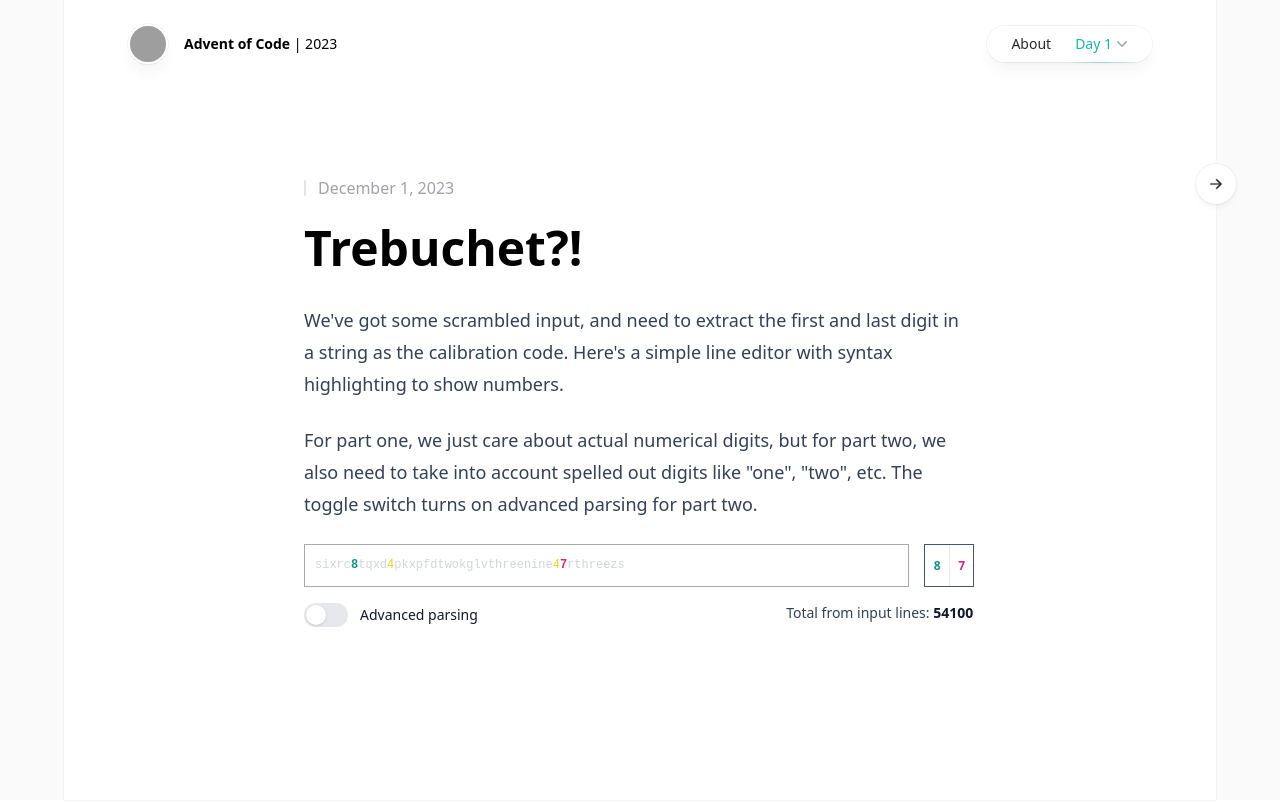
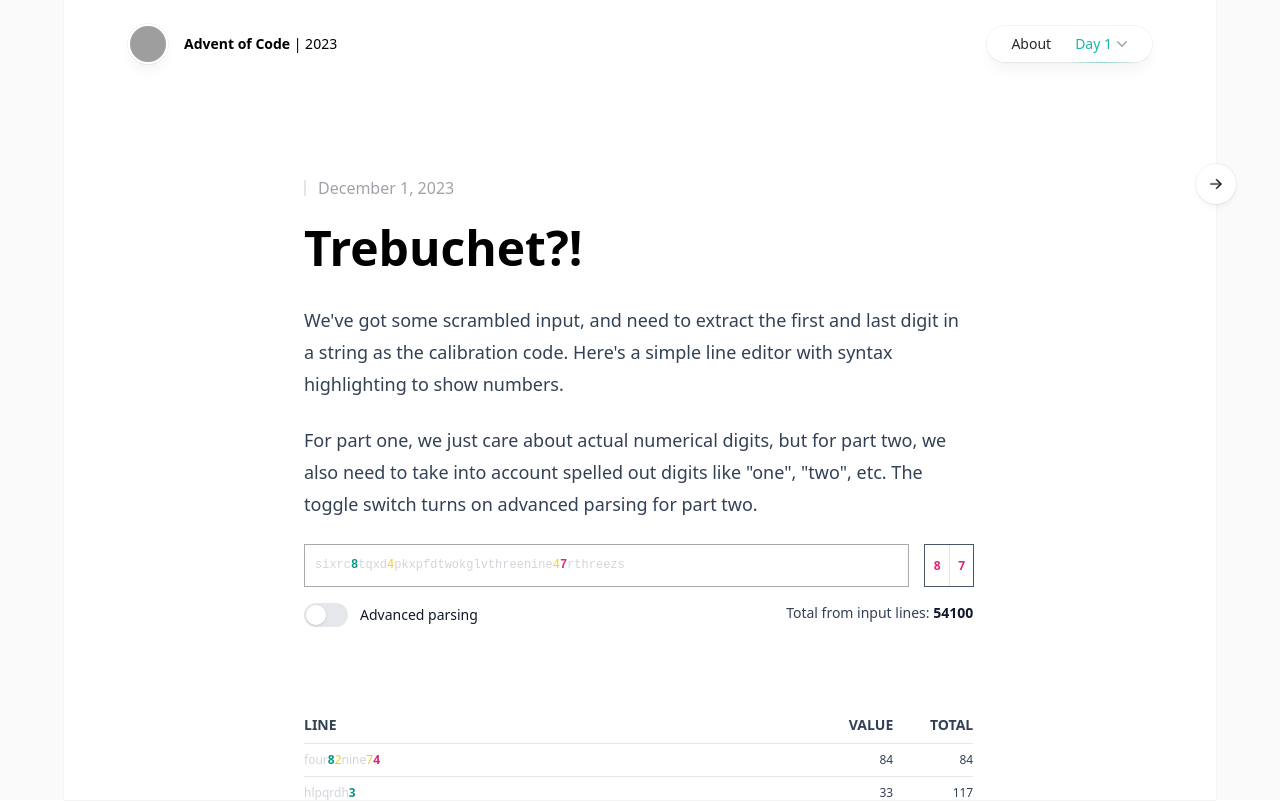
Before and after one commit to jasford/advent-of-code-2023, a React (Vite) app: page /day/1 in a window 1280 px wide. Shown: the top 802 px of the page. Built offline with nearby package versions, Linux system fonts and the light colour scheme; grey boxes are pictures that could not be loaded.

Commit message:
Add table to day 1.

```diff
--- a/src/puzzles/day1/CalibrationCode.tsx
+++ /dev/null
@@ -1,11 +0,0 @@
-const CalibrationCode = ({ code }: { code: string }): JSX.Element => (
-  <div className="grid grid-cols-2 divide-x outline outline-1 outline-slate-600 my-px w-12 text-xs font-bold flex ">
-    {[0, 1].map((i) => (
-      <div key={i} className={`flex items-center justify-center ${i === 0 ? 'text-teal-600' : 'text-pink-600'}`}>
-        {code[i] ?? ''}
-      </div>
-    ))}
-  </div>
-);
-
-export default CalibrationCode;
--- a/src/puzzles/day1/Day1.tsx
+++ b/src/puzzles/day1/Day1.tsx
@@ -1,7 +1,11 @@
+import { useState } from 'react';
 import DayPage from '../../components/DayPage';
 import LineEditor from './LineEditor';
+import Sheet from './Sheet';
 
 const Day1 = (): JSX.Element => {
+  const [advanced, setAdvanced] = useState(false);
+
   return (
     <DayPage day={1}>
       <p>
@@ -14,7 +18,8 @@
         two, we also need to take into account spelled out digits like "one",
         "two", etc. The toggle switch turns on advanced parsing for part two.
       </p>
-      <LineEditor />
+      <LineEditor advanced={advanced} setAdvanced={setAdvanced} />
+      <Sheet advanced={advanced} />
     </DayPage>
   );
 };
--- a/src/puzzles/day1/LineEditor.tsx
+++ b/src/puzzles/day1/LineEditor.tsx
@@ -1,49 +1,14 @@
 import React, { useState } from 'react';
 import Editor from 'react-simple-code-editor';
 import Toggle from '../../components/Toggle';
-import CalibrationCode from './CalibrationCode';
-import { getNum, getFirstNum, answers } from './calculations';
+import { getFirstNum, answers } from './calculations';
+import lineHighlighter from './lineHighlighter';
 
-const lineHighlighter = ({ advanced, firstIndex, lastIndex }: {
+const LineEditor = ({ advanced, setAdvanced }: {
   advanced: boolean
-  firstIndex: number
-  lastIndex: number
-}) => {
-  // eslint-disable-next-line react/display-name
-  return (line: string): JSX.Element => {
-    if (line.length === 0) return <> </>;
-    const spans: Array<{ key: string, el: JSX.Element }> = [];
-    let cursor = 0;
-    while (cursor < line.length) {
-      const num = getNum(line.slice(cursor), advanced);
-      if (num === null) {
-        spans.push({ key: `${cursor}`, el: <span className="text-gray-300">{line[cursor]}</span> });
-      } else {
-        const color = cursor === firstIndex
-          ? 'text-teal-600 font-bold'
-          : cursor === lastIndex
-            ? 'text-pink-600 font-bold'
-            : 'text-yellow-400';
-        const el = (num === null)
-          ? <span className="text-gray-300">{line[cursor]}</span>
-          : <span className={color}>{num[1]}</span>;
-        spans.push({ key: `${cursor}`, el });
-      }
-      cursor += (num === null) ? 1 : num[1].length;
-    }
-    return (
-      <>
-        {spans.map(({ el, key }) => (
-          <React.Fragment key={key}>{el}</React.Fragment>
-        ))}
-      </>
-    );
-  };
-};
-
-const LineEditor = (): JSX.Element => {
+  setAdvanced: React.Dispatch<React.SetStateAction<boolean>>
+}): JSX.Element => {
   const [line, setLine] = useState('sixrc8tqxd4pkxpfdtwokglvthreenine47rthreezs');
-  const [advanced, setAdvanced] = useState(false);
   const firstNum = getFirstNum(advanced)(line);
   const lastNum = getFirstNum(advanced)(line, true);
   return (
@@ -66,7 +31,13 @@
             }}
           />
         </div>
-        <CalibrationCode code={`${firstNum[0]}${lastNum[0]}`} />
+        <div className="grid grid-cols-2 divide-x outline outline-1 outline-slate-600 my-px w-12 text-xs font-bold flex ">
+          {[firstNum, lastNum].map(([i]) => (
+            <div key={i} className={`flex items-center justify-center ${i === 0 ? 'text-teal-600' : 'text-pink-600'}`}>
+              {i ?? ''}
+            </div>
+          ))}
+        </div>
       </div>
       <div className="flex">
         <div className="mt-4">
--- /dev/null
+++ b/src/puzzles/day1/Sheet.tsx
@@ -0,0 +1,45 @@
+import { getFirstNum, inputData } from './calculations';
+import lineHighlighter from './lineHighlighter';
+
+const createCumulativeSummer = (sum: number) => (value: number) => {
+  sum += value;
+  return sum;
+};
+
+const Sheet = ({ advanced }: { advanced: boolean }): JSX.Element => {
+  const cumulativeSum = createCumulativeSummer(0);
+  const list = inputData.map((line, i) => {
+    const firstNum = getFirstNum(advanced)(line);
+    const lastNum = getFirstNum(advanced)(line, true);
+    const value = firstNum[0] * 10 + lastNum[0];
+    const highlighted = lineHighlighter({
+      firstIndex: firstNum[1] ?? 0,
+      lastIndex: lastNum[1] ?? 0,
+      advanced,
+    })(line);
+    return {
+      line,
+      highlighted,
+      value,
+      cumulative: cumulativeSum(value),
+    };
+  });
+  return (
+    <div className="mt-20">
+      <div className="flex text-sm font-bold uppercase min-width-0 py-2">
+        <div className="flex-1">Line</div>
+        <div className="text-right w-20">Value</div>
+        <div className="text-right w-20">Total</div>
+      </div>
+      {list.map(({ value, highlighted, cumulative }, i) => (
+        <div key={i} className="py-2 border-t flex text-xs min-width-0">
+          <div className="flex-1">{highlighted}</div>
+          <div className="text-right w-20">{value}</div>
+          <div className="text-right w-20">{cumulative}</div>
+        </div>
+      ))}
+    </div>
+  );
+};
+
+export default Sheet;
--- a/src/puzzles/day1/calculations.ts
+++ b/src/puzzles/day1/calculations.ts
@@ -39,9 +39,15 @@
   return [0, null];
 };
 
+export const processLine = (advanced: boolean) => (line: string): number => {
+  const fn = getFirstNum(advanced);
+  return fn(line)[0] * 10 + fn(line, true)[0];
+};
+
+export const inputData = inputRaw.split('\n').filter(s => s.length > 0);
+
 export const answers = [getFirstNum(false), getFirstNum(true)].map(
-  fn => inputRaw.split('\n')
-    .filter(s => s.length > 0)
+  fn => inputData
     .map(s => fn(s)[0] * 10 + fn(s, true)[0])
     .reduce((s, v) => s + v, 0),
 );
--- /dev/null
+++ b/src/puzzles/day1/lineHighlighter.tsx
@@ -0,0 +1,41 @@
+import React from 'react';
+import { getNum } from './calculations';
+
+const lineHighlighter = ({ advanced, firstIndex, lastIndex }: {
+  advanced: boolean
+  firstIndex: number
+  lastIndex: number
+}) => {
+  // eslint-disable-next-line react/display-name
+  return (line: string): JSX.Element => {
+    if (line.length === 0) return <> </>;
+    const spans: Array<{ key: string, el: JSX.Element }> = [];
+    let cursor = 0;
+    while (cursor < line.length) {
+      const num = getNum(line.slice(cursor), advanced);
+      if (num === null) {
+        spans.push({ key: `${cursor}`, el: <span className="text-gray-300">{line[cursor]}</span> });
+      } else {
+        const color = cursor === firstIndex
+          ? 'text-teal-600 font-bold'
+          : cursor === lastIndex
+            ? 'text-pink-600 font-bold'
+            : 'text-yellow-400';
+        const el = (num === null)
+          ? <span className="text-gray-300">{line[cursor]}</span>
+          : <span className={color}>{num[1]}</span>;
+        spans.push({ key: `${cursor}`, el });
+      }
+      cursor += (num === null) ? 1 : num[1].length;
+    }
+    return (
+      <>
+        {spans.map(({ el, key }) => (
+          <React.Fragment key={key}>{el}</React.Fragment>
+        ))}
+      </>
+    );
+  };
+};
+
+export default lineHighlighter;
```
